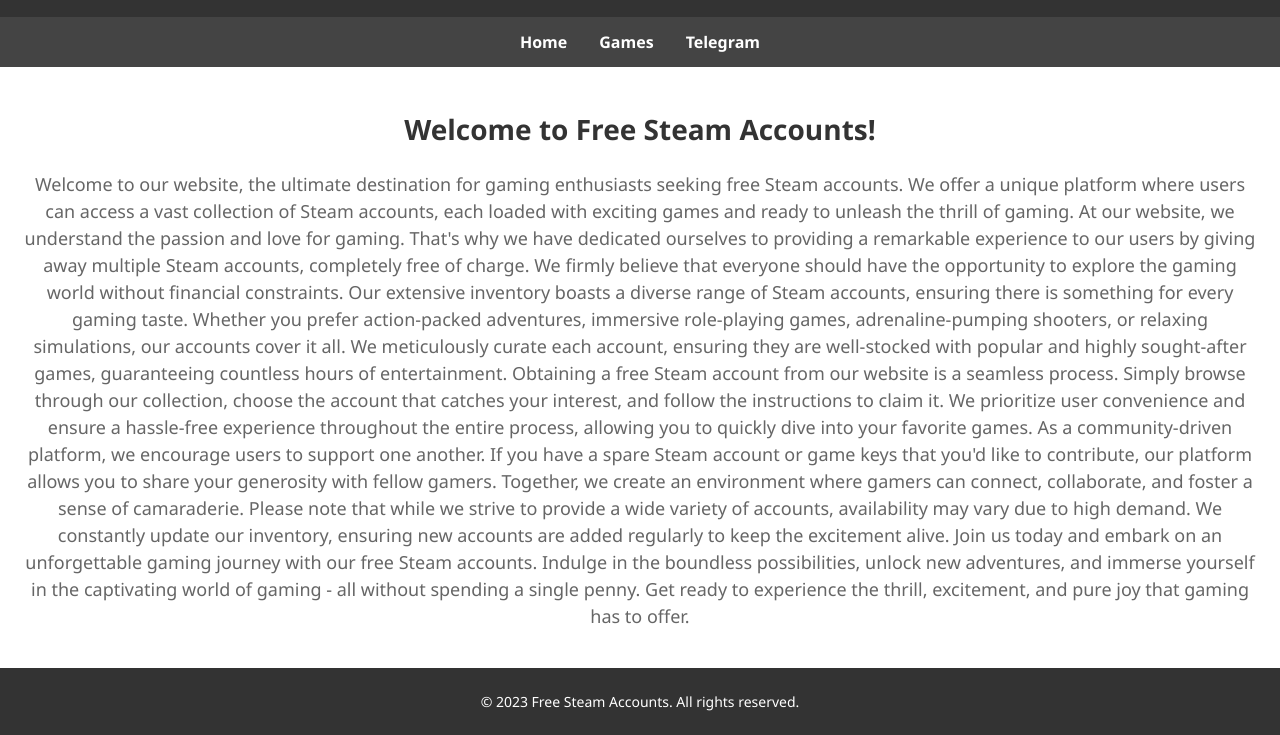
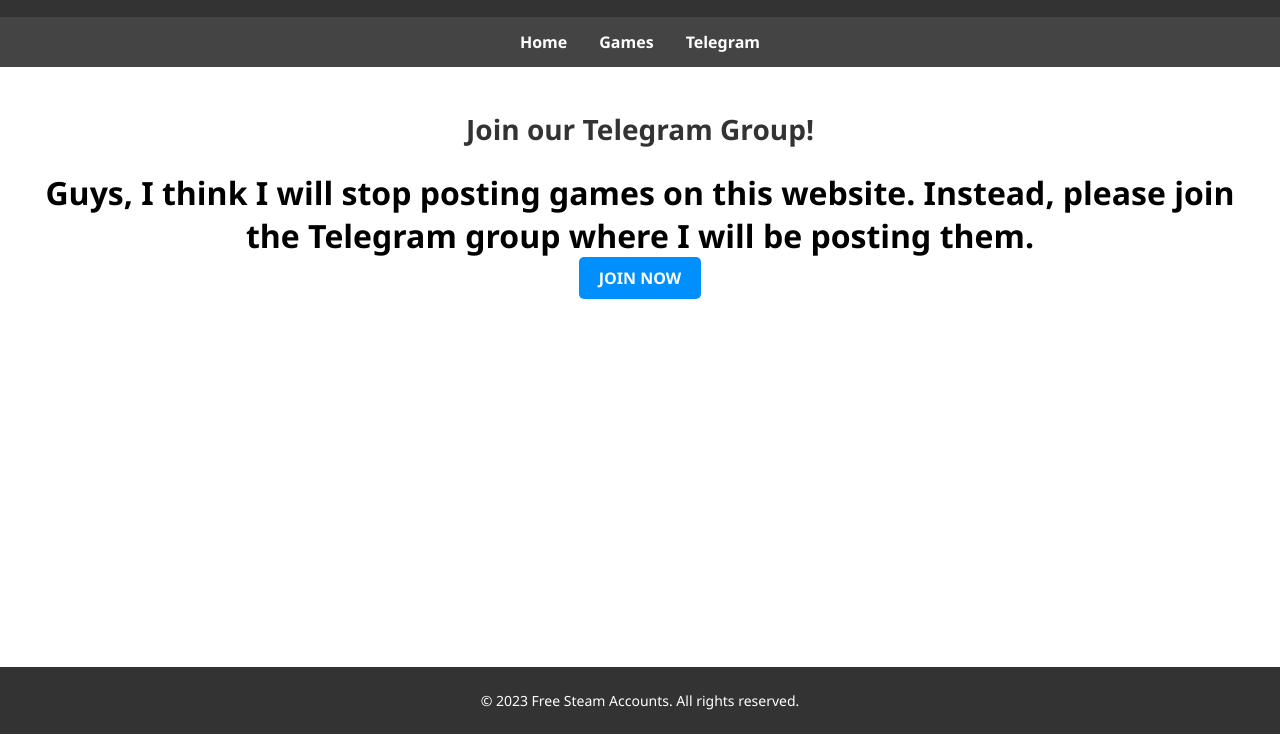
Before and after one commit to freesteamaccounts/steam, a plain HTML site: page index.html in a window 1280 px wide. Shown: the part 66-801 px from the top of the page. Drawn offline with Linux system fonts and the light colour scheme.

Commit message:
Update index.html

```diff
--- a/index.html
+++ b/index.html
@@ -4,7 +4,7 @@
 <head>
     <meta charset="UTF-8">
     <meta name="viewport" content="width=device-width, initial-scale=1.0">
-    <title>Free Steam Games</title>
+    <title>Free Steam Accounts</title>
     <link rel="stylesheet" href="styles.css">
 </head>
 
@@ -23,20 +23,9 @@
 
     <main>
         <section class="homepage">
-            <h2>Welcome to Free Steam Accounts!</h2>
-            <p>Welcome to our website, the ultimate destination for gaming enthusiasts seeking free Steam accounts. We offer a unique platform where users can access a vast collection of Steam accounts, each loaded with exciting games and ready to unleash the thrill of gaming.
-
-At our website, we understand the passion and love for gaming. That's why we have dedicated ourselves to providing a remarkable experience to our users by giving away multiple Steam accounts, completely free of charge. We firmly believe that everyone should have the opportunity to explore the gaming world without financial constraints.
-
-Our extensive inventory boasts a diverse range of Steam accounts, ensuring there is something for every gaming taste. Whether you prefer action-packed adventures, immersive role-playing games, adrenaline-pumping shooters, or relaxing simulations, our accounts cover it all. We meticulously curate each account, ensuring they are well-stocked with popular and highly sought-after games, guaranteeing countless hours of entertainment.
-
-Obtaining a free Steam account from our website is a seamless process. Simply browse through our collection, choose the account that catches your interest, and follow the instructions to claim it. We prioritize user convenience and ensure a hassle-free experience throughout the entire process, allowing you to quickly dive into your favorite games.
-
-As a community-driven platform, we encourage users to support one another. If you have a spare Steam account or game keys that you'd like to contribute, our platform allows you to share your generosity with fellow gamers. Together, we create an environment where gamers can connect, collaborate, and foster a sense of camaraderie.
-
-Please note that while we strive to provide a wide variety of accounts, availability may vary due to high demand. We constantly update our inventory, ensuring new accounts are added regularly to keep the excitement alive.
-
-Join us today and embark on an unforgettable gaming journey with our free Steam accounts. Indulge in the boundless possibilities, unlock new adventures, and immerse yourself in the captivating world of gaming - all without spending a single penny. Get ready to experience the thrill, excitement, and pure joy that gaming has to offer.</p>
+            <h2>Join our Telegram Group!</h2>
+            <h1>Guys, I think I will stop posting games on this website. Instead, please join the Telegram group where I will be posting them.</h1>
+            <a href="https://t.me/free_steam_acc0" class="download-button">JOIN NOW</a>
         </section>
     </main>
 
```
